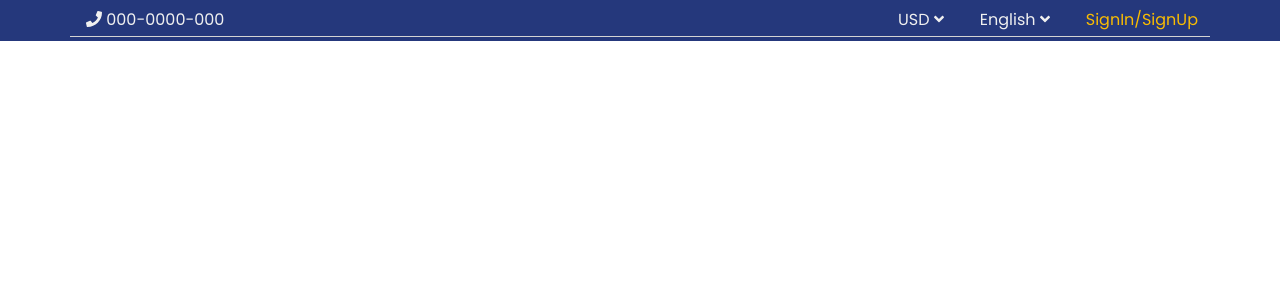
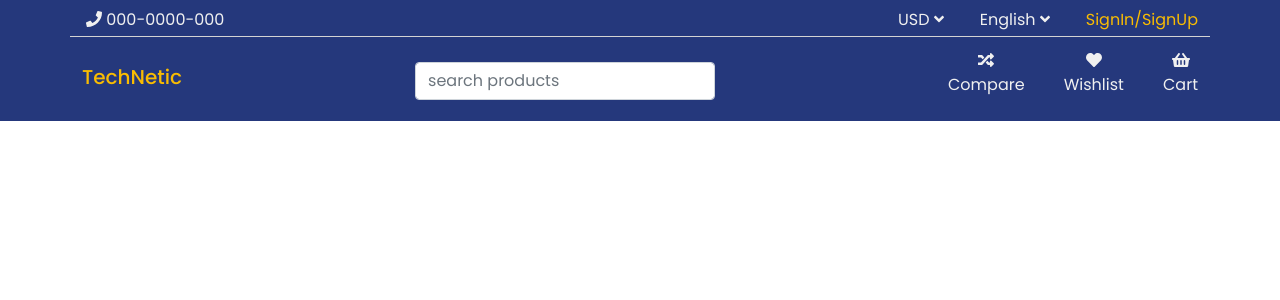
Before and after one commit to Mehedi0911/techNetic-client, a React (Create React App) app: page / in a window 1280 px wide. Shown: the top 300 px of the page. Built offline with nearby package versions, Linux system fonts and the light colour scheme.

Commit message:
added features

```diff
--- a/package.json
+++ b/package.json
@@ -11,7 +11,9 @@
     "@testing-library/react": "^11.2.7",
     "@testing-library/user-event": "^12.8.3",
     "axios": "^0.21.1",
+    "bootstrap": "^4.6.0",
     "react": "^17.0.2",
+    "react-bootstrap": "^1.6.1",
     "react-dom": "^17.0.2",
     "react-hook-form": "^7.7.1",
     "react-redux": "^7.2.4",
--- a/src/components/Home/Navbar/NavBar.js
+++ b/src/components/Home/Navbar/NavBar.js
@@ -1,10 +1,12 @@
 import React from 'react';
+import SerachBar from './SerachBar/SerachBar';
 import TopBar from './Topbar/TopBar';
 
 const NavBar = () => {
     return (
         <div>
             <TopBar></TopBar>
+            <SerachBar></SerachBar>
         </div>
     );
 };
--- a/src/components/Home/Navbar/SerachBar/SerachBar.js
+++ b/src/components/Home/Navbar/SerachBar/SerachBar.js
@@ -1,9 +1,31 @@
 import React from 'react';
-
+import { FontAwesomeIcon } from '@fortawesome/react-fontawesome'
+import { faPhone, faRandom, faHeart, faShoppingBasket } from '@fortawesome/free-solid-svg-icons'
 const SerachBar = () => {
     return (
-        <div>
-
+        <div className="bg-brand-dark p-2">
+            <div className="container d-flex justify-content-between align-items-center">
+                <div>
+                    <h5 className="brand-text-primary">TechNetic</h5>
+                </div>
+                <div style={{width:'300px'}}>
+                <input className="form-control" type="text" placeholder="search products"/>
+                </div>
+                <div style={{width:'250px'}} className="cart-summery d-flex justify-content-between brand-text-light">
+                    <div className="text-center">
+                        <FontAwesomeIcon icon={faRandom} />
+                        <p>Compare</p>
+                    </div>
+                    <div className="text-center">
+                        <FontAwesomeIcon icon={faHeart} />
+                        <p>Wishlist</p>
+                    </div>
+                    <div className="text-center">
+                        <FontAwesomeIcon icon={faShoppingBasket} />
+                        <p>Cart</p>
+                    </div>
+                </div>
+            </div>
         </div>
     );
 };
--- a/src/components/Utilities/utilities.css
+++ b/src/components/Utilities/utilities.css
@@ -13,7 +13,7 @@
     background-color: var(--secondary);
 }
 
-.brand-text-parimary{
+.brand-text-primary{
     color: var(--primary);
 }
 
```
Also changed, not shown: 1 other file (tests, documents, lock files or other folders).
